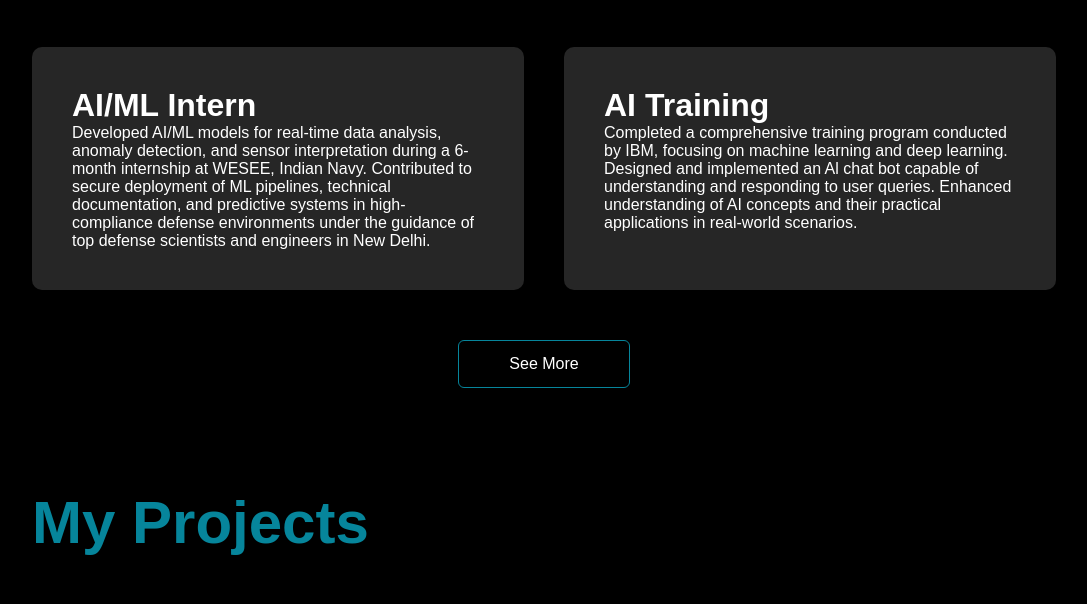
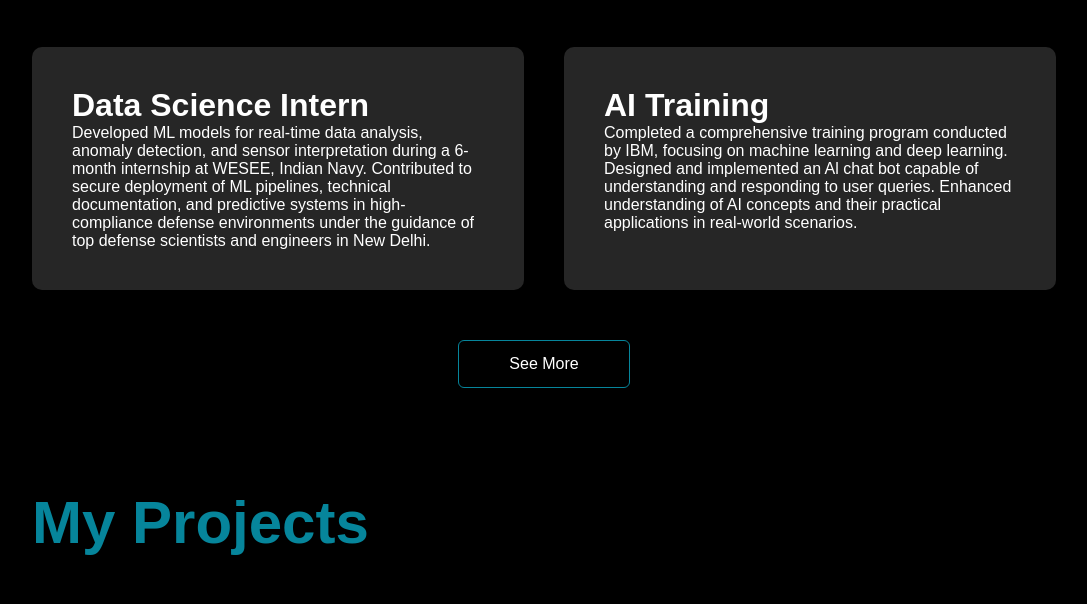
Before and after one commit to sagar10102002/sagarsharma, a plain HTML site: page public/index.html in a window 1280 px wide. Shown: the part 1420-2024 px from the top of the page, without its empty margins (96-1183 px from the left). Drawn offline with Linux system fonts and the light colour scheme.

Commit message:
Add files via upload

```diff
--- a/public/index.html
+++ b/public/index.html
@@ -96,8 +96,8 @@
             <h1 class="sub-title">Experience</h1>
             <div class="services-list">
                 <div>
-                    <h1>AI/ML Intern</h1>
-                    <p>Developed AI/ML models for real-time data analysis, anomaly detection, and sensor interpretation during a 6-month internship at WESEE, Indian Navy. Contributed to secure deployment of ML pipelines, technical documentation, and predictive systems in high-compliance defense environments under the guidance of top defense scientists and engineers in New Delhi.</p>
+                    <h1>Data Science Intern</h1>
+                    <p>Developed ML models for real-time data analysis, anomaly detection, and sensor interpretation during a 6-month internship at WESEE, Indian Navy. Contributed to secure deployment of ML pipelines, technical documentation, and predictive systems in high-compliance defense environments under the guidance of top defense scientists and engineers in New Delhi.</p>
                 </div>
                 <div>
                     <h1>AI Training</h1>
```
Also changed, not shown: public/exp.html (+1 -1 lines).
